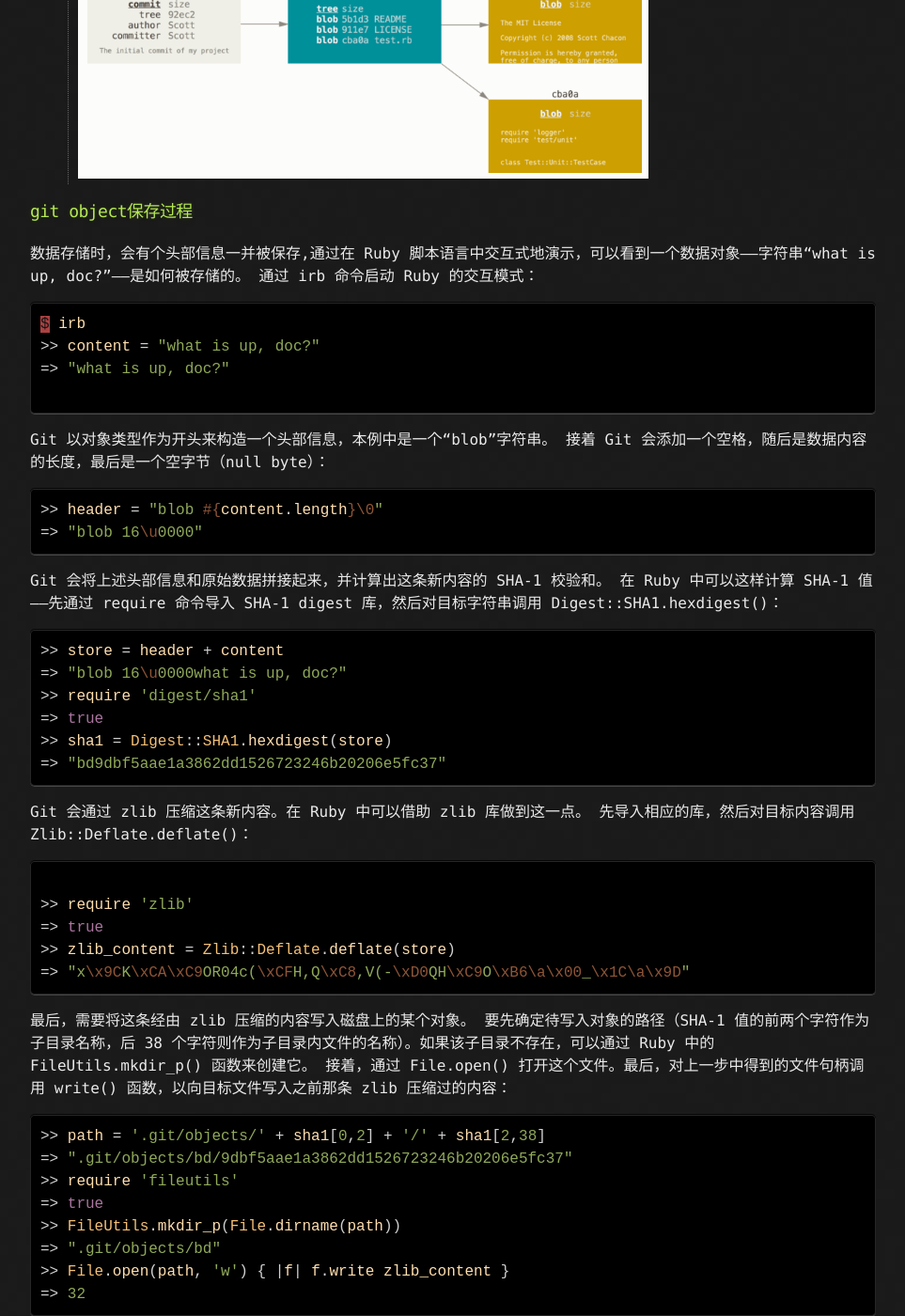
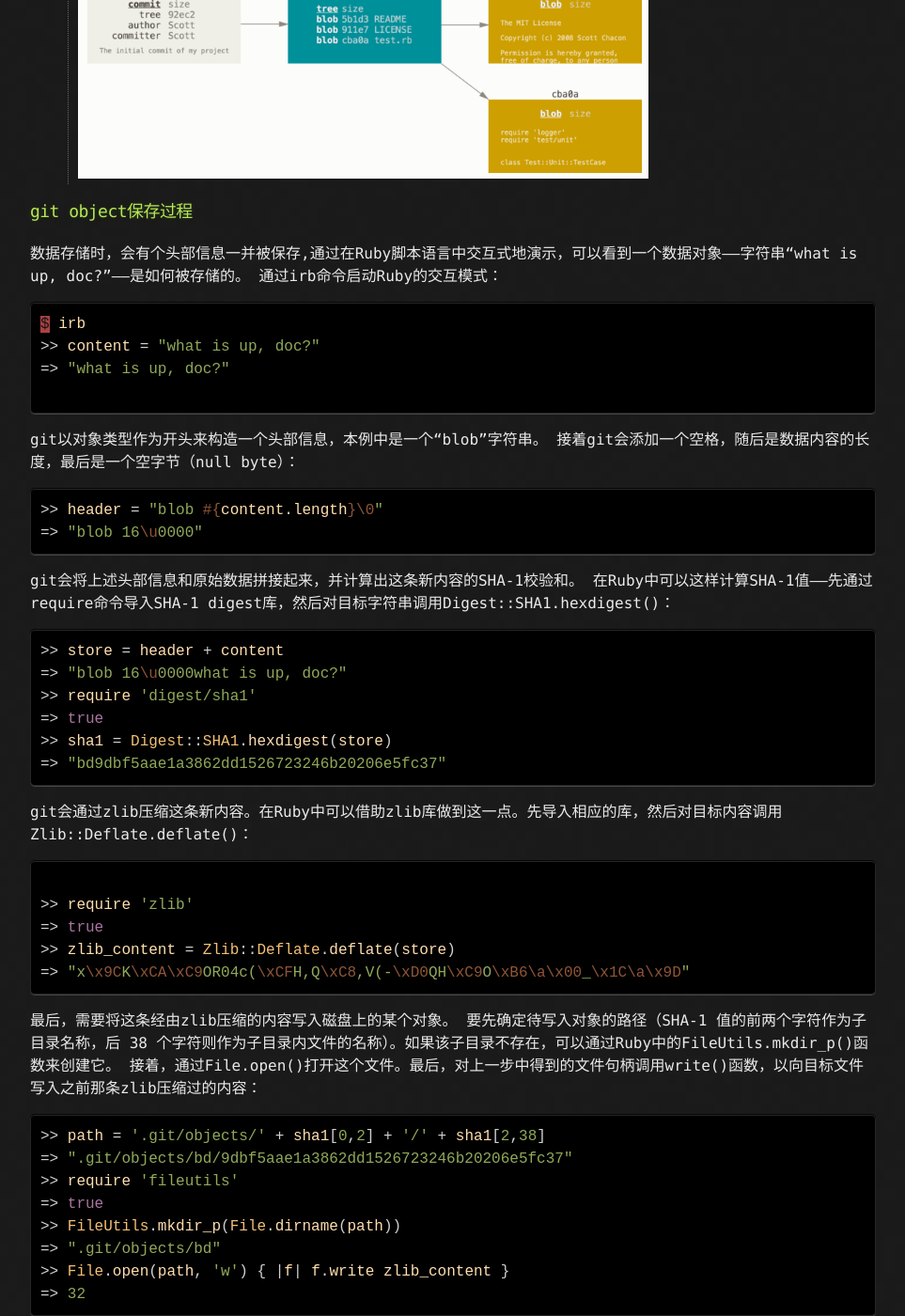
Before and after one commit to Shl4046/Shl4046.github.io, a Jekyll site: the page built from _posts/gnutools/2017-10-05-git.md, in a window 1280 px wide and 1400 px high, scrolled down 1416 px. Shown: the whole window at 94% size, without its empty margins (163-1126 px from the left). Built offline with Jekyll 4.4.1, drawn with Linux system fonts in a browser that asks for light colours; some of the changed text lies outside the part shown.

Commit message:
update log

````diff
--- a/_posts/gnutools/2017-10-05-git.md
+++ b/_posts/gnutools/2017-10-05-git.md
@@ -11,15 +11,15 @@ istop: "true"
 git是非常强大和灵活的版本控制工具，为项目的持续演进提供了强有力的保障<br>
 git直接记录快照，而非差异比较<br>
 近乎所有操作都是本地执行<br>
-Git 数据库中保存的信息都是以文件内容的哈希值来索引，而不是文件名<br>
-Git 的分支，其实本质上仅仅是指向提交对象的可变指针<br>
+git数据库中保存的信息都是以文件内容的哈希值来索引，而不是文件名<br>
+git的分支，其实本质上仅仅是指向提交对象的可变指针<br>
 
 ### git 文件的四个存在区域
 工作区<br>
 暂存区<br>
 本地库<br>
 远程库<br>
-基本的 Git 工作流程如下：
+基本的git工作流程如下：
 
 > 在工作区中修改文件。<br>
 > 暂存文件，将文件的快照放入暂存区域。<br>
@@ -47,8 +47,8 @@ Git 的分支，其实本质上仅仅是指向提交对象的可变指针<br>
 
 ### git object保存过程
 
-数据存储时，会有个头部信息一并被保存,通过在 Ruby 脚本语言中交互式地演示，可以看到一个数据对象——字符串“what is up, doc?”——是如何被存储的。
-通过 irb 命令启动 Ruby 的交互模式：
+数据存储时，会有个头部信息一并被保存,通过在Ruby脚本语言中交互式地演示，可以看到一个数据对象——字符串“what is up, doc?”——是如何被存储的。
+通过irb命令启动Ruby的交互模式：
 
 ``` ruby
 $ irb
@@ -57,14 +57,14 @@ $ irb
 
 ```
 
-Git 以对象类型作为开头来构造一个头部信息，本例中是一个“blob”字符串。 接着 Git 会添加一个空格，随后是数据内容的长度，最后是一个空字节（null byte）：
+git以对象类型作为开头来构造一个头部信息，本例中是一个“blob”字符串。 接着git会添加一个空格，随后是数据内容的长度，最后是一个空字节（null byte）：
 
 ``` ruby
 >> header = "blob #{content.length}\0"
 => "blob 16\u0000"
 ```
 
-Git 会将上述头部信息和原始数据拼接起来，并计算出这条新内容的 SHA-1 校验和。 在 Ruby 中可以这样计算 SHA-1 值——先通过 require 命令导入 SHA-1 digest 库，然后对目标字符串调用 Digest::SHA1.hexdigest()：
+git会将上述头部信息和原始数据拼接起来，并计算出这条新内容的SHA-1校验和。 在Ruby中可以这样计算SHA-1值——先通过require命令导入SHA-1 digest库，然后对目标字符串调用Digest::SHA1.hexdigest()：
 
 ``` ruby
 >> store = header + content
@@ -75,7 +75,7 @@ Git 会将上述头部信息和原始数据拼接起来，并计算出这条新
 => "bd9dbf5aae1a3862dd1526723246b20206e5fc37"
 ```
 
-Git 会通过 zlib 压缩这条新内容。在 Ruby 中可以借助 zlib 库做到这一点。 先导入相应的库，然后对目标内容调用 Zlib::Deflate.deflate()：
+git会通过zlib压缩这条新内容。在Ruby中可以借助zlib库做到这一点。先导入相应的库，然后对目标内容调用Zlib::Deflate.deflate()：
 
 ``` ruby
 
@@ -85,7 +85,7 @@ Git 会通过 zlib 压缩这条新内容。在 Ruby 中可以借助 zlib 库做
 => "x\x9CK\xCA\xC9OR04c(\xCFH,Q\xC8,V(-\xD0QH\xC9O\xB6\a\x00_\x1C\a\x9D"
 ```
 
-最后，需要将这条经由 zlib 压缩的内容写入磁盘上的某个对象。 要先确定待写入对象的路径（SHA-1 值的前两个字符作为子目录名称，后 38 个字符则作为子目录内文件的名称）。如果该子目录不存在，可以通过 Ruby 中的 FileUtils.mkdir_p() 函数来创建它。 接着，通过 File.open() 打开这个文件。最后，对上一步中得到的文件句柄调用 write() 函数，以向目标文件写入之前那条 zlib 压缩过的内容：
+最后，需要将这条经由zlib压缩的内容写入磁盘上的某个对象。 要先确定待写入对象的路径（SHA-1 值的前两个字符作为子目录名称，后 38 个字符则作为子目录内文件的名称）。如果该子目录不存在，可以通过Ruby中的FileUtils.mkdir\_p()函数来创建它。 接着，通过File.open()打开这个文件。最后，对上一步中得到的文件句柄调用write()函数，以向目标文件写入之前那条zlib压缩过的内容：
 
 ``` ruby
 >> path = '.git/objects/' + sha1[0,2] + '/' + sha1[2,38]
@@ -98,7 +98,7 @@ Git 会通过 zlib 压缩这条新内容。在 Ruby 中可以借助 zlib 库做
 => 32
 ```
 
-这样就创建了一个有效的 Git 数据对象。 所有的 Git 对象均以这种方式存储，区别仅在于类型标识——另两种对象类型的头部信息以字符串“commit”或“tree”开头，而不是“blob”。
+这样就创建了一个有效的git数据对象。 所有的git对象均以这种方式存储，区别仅在于类型标识——另两种对象类型的头部信息以字符串“commit”或“tree”开头，而不是“blob”。
 
 ### git config
 > git config <br>
````
Also changed, not shown: _posts/android/2017-10-06-Android_JNI.md (+0 -50 lines), _posts/android/2017-10-06-zygote.md (+49 -0 lines).
